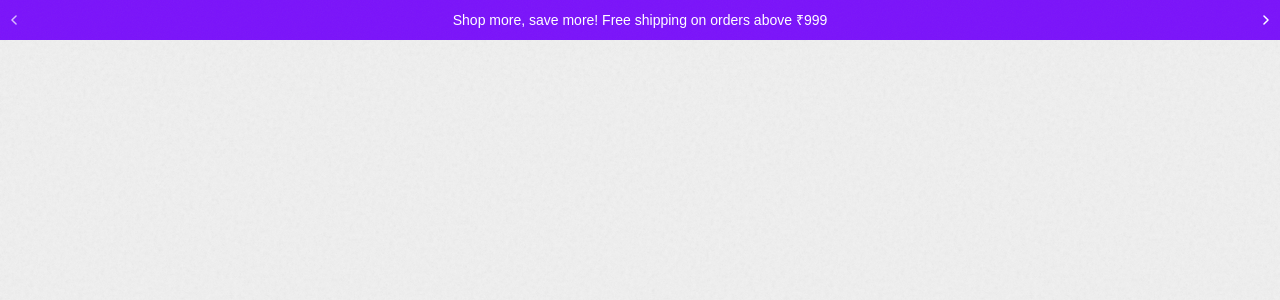
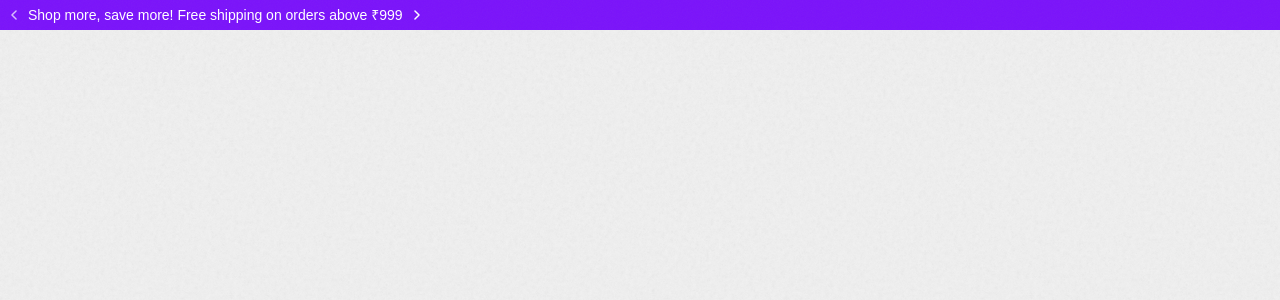
Before and after one commit to sathprithika/educationalApp, a Next.js app in the folder apps/web/: page / in a window 1280 px wide. Shown: the top 300 px of the page. Built offline with nearby package versions, Linux system fonts and the light colour scheme; a web font is replaced by a local one.

Commit message:
topbar text size  modified again

```diff
--- a/apps/web/app/TopBar.jsx
+++ b/apps/web/app/TopBar.jsx
@@ -63,7 +63,7 @@ export default function TopBar() {
 
   return (
     <div
-      className="relative w-full h-[40px] overflow-hidden"
+      className="relative w-full h-[30px] overflow-hidden flex items-center"
       style={{ backgroundColor: "#7a12fa", color: "#ffffff" }}
     >
       {/* GRAIN */}
```
